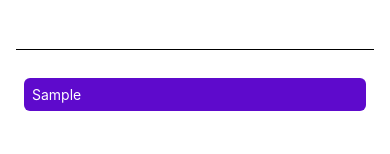
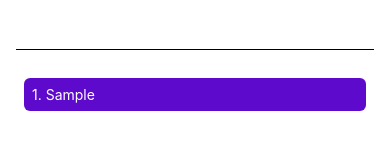
Before and after one commit to ragg09/react-native-course, a React Native app: screen / in a window 390 px wide. Both pictures are taken after typing "Sample" into the empty fields and a click on the button "ADD GOAL". Shown: the part 146-300 px from the top of the page. Built offline with nearby package versions, Linux system fonts and the light colour scheme.

Commit message:
Usage of FlatList

```diff
--- a/App.js
+++ b/App.js
@@ -5,7 +5,8 @@ import {
   StyleSheet,
   Text,
   TextInput,
-  View
+  View,
+  FlatList
 } from 'react-native';
 
 export default function App() {
@@ -17,7 +18,10 @@ export default function App() {
   };
 
   const addGoalHandler = () => {
-    setGoalLists((currentGoalLists) => [...currentGoalLists, inputGoal]);
+    setGoalLists((currentGoalLists) => [
+      ...currentGoalLists,
+      { text: inputGoal, id: Math.random() }
+    ]);
   };
 
   return (
@@ -31,13 +35,22 @@ export default function App() {
         <Button title="Add Goal" onPress={addGoalHandler} />
       </View>
       <View style={styles.goalsContainer}>
-        <ScrollView>
-          {goalLists.map((goal) => (
-            <View id={goal} style={styles.goalItem}>
-              <Text style={styles.goalItemText}>{goal}</Text>
-            </View>
-          ))}
-        </ScrollView>
+        <FlatList
+          data={goalLists}
+          renderItem={(itemData) => {
+            return (
+              <View style={styles.goalItem}>
+                <Text style={styles.goalItemText}>
+                  {itemData.index + 1}. {itemData.item.text}
+                </Text>
+              </View>
+            );
+          }}
+          alwaysBounceVertical={false}
+          keyExtractor={(item, index) => {
+            return item.id;
+          }}
+        />
       </View>
     </View>
   );
```
